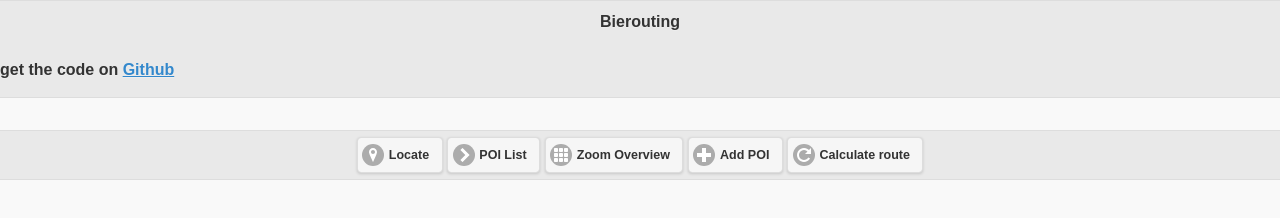
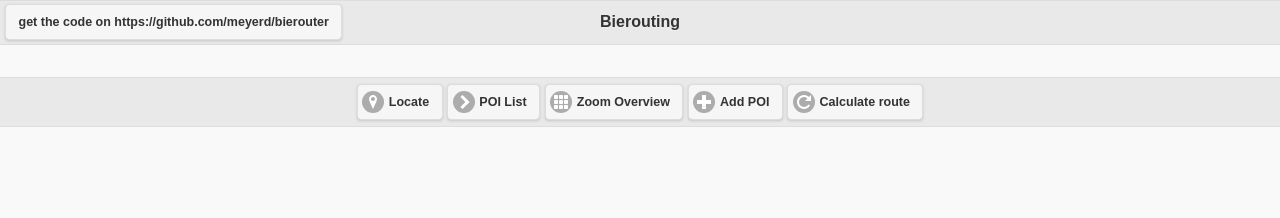
Before and after one commit to meyerd/bierouter, a plain HTML site: page index.html in a window 1280 px wide. Drawn offline with Linux system fonts and the light colour scheme.

Commit message:
- update link

```diff
--- a/index.html
+++ b/index.html
@@ -23,7 +23,8 @@
 <body>
 
 <div data-role="page" id="mappage">
-	<div data-role="header"><h1>Bierouting</h1><p>get the code on <a href="https://github.com/meyerd/bierouter">Github</a></div>
+	<div data-role="header">
+		<h1>Bierouting</h1><a href="https://github.com/meyerd/bierouter" data-role="button">get the code on https://github.com/meyerd/bierouter</a></div>
 	<div data-role="content">
 		<div id="map"></div>
 	</div>
```
